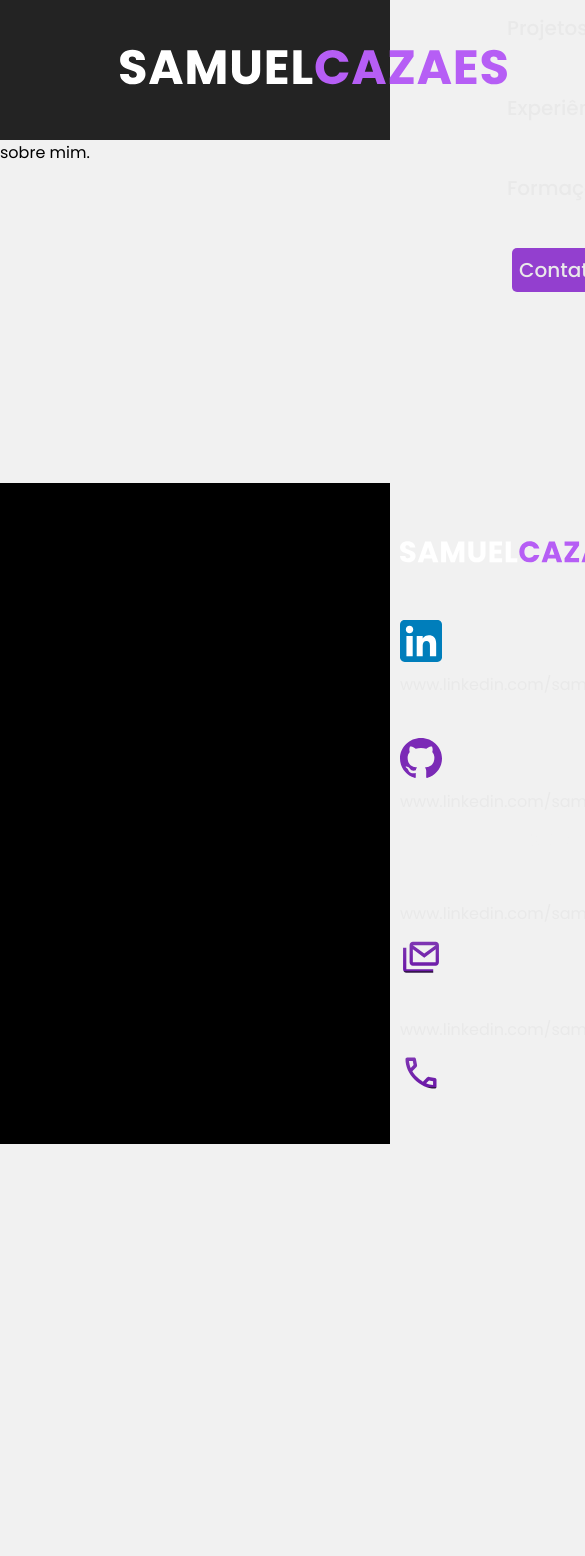
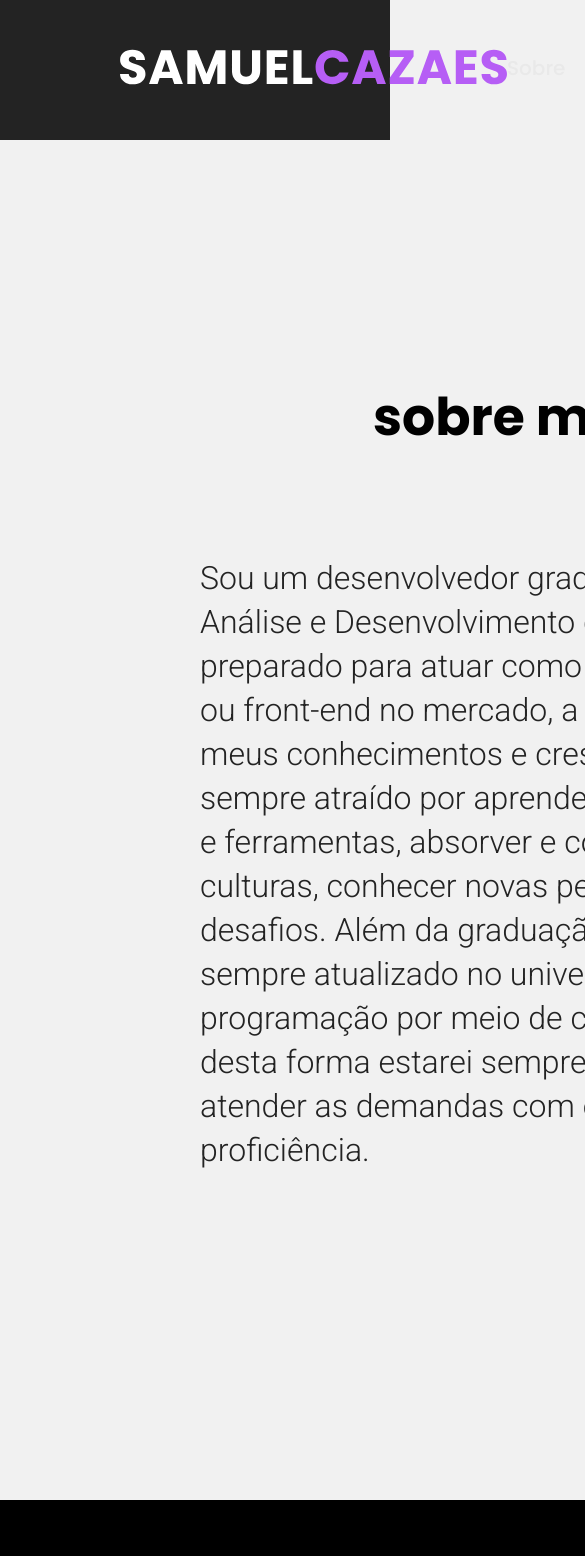
Before and after one commit to samuelcazaes/portfolio-samuel, a React (Vite) app: page / in a window 390 px wide. Shown: the top 1556 px of the page, 585 px wide, since content can reach past the window. Before the commit the page ends 1144 px from the top, so only its background shows below. Built offline with nearby package versions, Linux system fonts and the light colour scheme.

Commit message:
inicio da seção sobre, ajuste de algumas propriedades css no header e footer e analise de responsividade

```diff
--- a/components/footer/Footer.jsx
+++ b/components/footer/Footer.jsx
@@ -11,7 +11,6 @@ import EmailIcon from '../../img/icons/email.svg?react'
 const Footer = () => {
   return (
     <footer className={styles.footer}>
-      <div className={styles.footerContainer}>
         <div className={styles.netInfo}>
         <a href="" className={styles.logo}><Logo/></a>
          <a className= {`${styles.InfoItem} ${styles.linkedIn}`} href=""><LinkedInLogo/> www.linkedin.com/samuelcazaes</a>
@@ -22,7 +21,6 @@ const Footer = () => {
          <a className= {`${styles.InfoItem} ${styles.email}`} href="">www.linkedin.com/samuelcazaes <EmailIcon/></a>
          <a className= {`${styles.InfoItem} ${styles.telefone}`} href="">www.linkedin.com/samuelcazaes <TelefoneIcon/></a>
         </div>
-      </div>
     </footer>
   )
 }
--- a/components/footer/Footer.module.css
+++ b/components/footer/Footer.module.css
@@ -2,6 +2,11 @@
   height: auto;
   background: black;
   color: #f1f1f1;
+  display: flex;
+  justify-content: space-between;
+  padding: 50px 400px;
+  width: 100%;
+  margin: 0 auto;
 }
 
 .footer a {
@@ -13,16 +18,8 @@
   color: #933FCF;
 }
 
-.footerContainer {
-  display: flex;
-  flex-wrap: wrap;
-  justify-content: space-between;
-  padding: 50px 400px;
-}
-
 .InfoItem {
   display: flex;
-  flex-wrap: wrap;
   align-items: center;
   margin-top: 40px;
   padding: 0px;
--- a/components/header/Header.module.css
+++ b/components/header/Header.module.css
@@ -5,14 +5,13 @@
   justify-content: space-between;
   align-items: center;
   background-color: #232323;
-  position: fixed;
   width: 100%;
   top: 0px;
+  margin: 0 auto;
 }
 
 .headerMenu {
   display: flex;
-  flex-wrap: wrap;
   gap: 40px;
 }
 
--- a/components/sobre/Sobre.jsx
+++ b/components/sobre/Sobre.jsx
@@ -3,11 +3,16 @@ import styles from "./Sobre.module.css"
 const Sobre = () => {
   return (
     <section className={styles.sobre}>
-      <p>
-        sobre mim.
-      </p>
+      <div className={styles.infoContainer}>
+      <h1 className={styles.titulo}>sobre mim <span>.</span></h1>
+      <p className={styles.descricao}>Sou um desenvolvedor graduado no curso de Análise e Desenvolvimento de Sistemas,  preparado para atuar como full-stack, back-end ou front-end no mercado, a fim de aprimorar meus conhecimentos e crescer na área, sempre atraído por aprender novas tecnologias e ferramentas, absorver e compartilhar ideias e culturas, conhecer novas pessoas e vencer desafios. Além da graduação, procuro estar sempre atualizado no universo da tecnologia e programação por meio de cursos a parte, desta forma estarei sempre preparado para atender as demandas com excelência e proficiência.</p>
+      </div>
+      <div className={styles.fotoDec}>
+      </div>
+      <img className={styles.foto} src="../../img/imagens/Sobre/Panda.jpg" alt="" />
 
     </section>
+
   )
 }
 
--- a/components/sobre/Sobre.module.css
+++ b/components/sobre/Sobre.module.css
@@ -1,4 +1,50 @@
 .sobre {
-  display: flex;
-  flex: 1;
+  display: grid;
+  grid-template-columns: repeat(18, 3.75rem);
+  grid-template-rows: 8.75rem 62.5rem 8.75rem;
+  gap: 40px;
 }
+
+.infoContainer {
+  grid-column: 3/10;
+  grid-row: 2;
+  margin-top: 58px;
+}
+
+.foto {
+  grid-column: 11/18;
+  grid-row: 2;
+  height: 65.813rem;
+  width: 45.688rem;
+  border-radius: 10px;
+}
+
+.fotoDec {
+  background-color: #933FCF;
+  height: 696px;
+  width: 52.5vw;
+  margin-top: 186px;
+  grid-column: 10/18;
+  grid-row: 2;
+  border-radius: 10px 0px 0px 10px;
+}
+
+.titulo {
+  text-align: center;
+  font-family: var(--type-second);
+  font-size: 3.25rem;
+  line-height: 78px;
+}
+
+.descricao {
+  font-size: 2rem;
+  color: #232323;
+  font-family: var(--type-third);
+  line-height: 44px;
+  margin-top: 100px;
+  font-weight: 300;
+}
+
+.sobre span {
+  color: #933FCF;;
+}
--- a/src/App.css
+++ b/src/App.css
@@ -11,8 +11,7 @@ body {
   --type-second: 'Poppins', Georgia;
   --type-third: 'Roboto', Georgia;
   font-family: var(--type-second);
-  flex-flow: column;
-  padding-top: 8.75rem;
+  overflow-x: hidden;
 }
 
 h1,h2,h3,h4,p {
@@ -39,6 +38,23 @@ a {
   text-decoration: none;
   color: white;
 }
+
+body::-webkit-scrollbar {
+  width: 12px;               /* width of the entire scrollbar */
+}
+
+body::-webkit-scrollbar-track {
+  background: #101010;        /* color of the tracking area */
+}
+
+body::-webkit-scrollbar-thumb {
+  background-color: #A97EE0;    /* color of the scroll thumb */
+  border-radius: 5px;       /* roundness of the scroll thumb */
+  border: 2px solid #232323;  /* creates padding around scroll thumb */
+}
+
+
+
 .App {
   display: flex;
   flex-direction: column;
```
Also changed, not shown: 1 other file (tests, documents, lock files or other folders).
